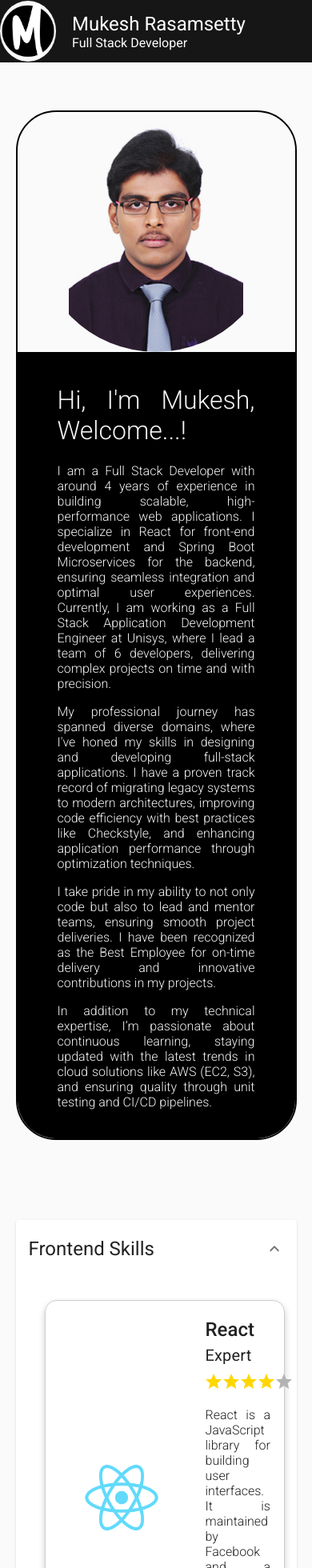
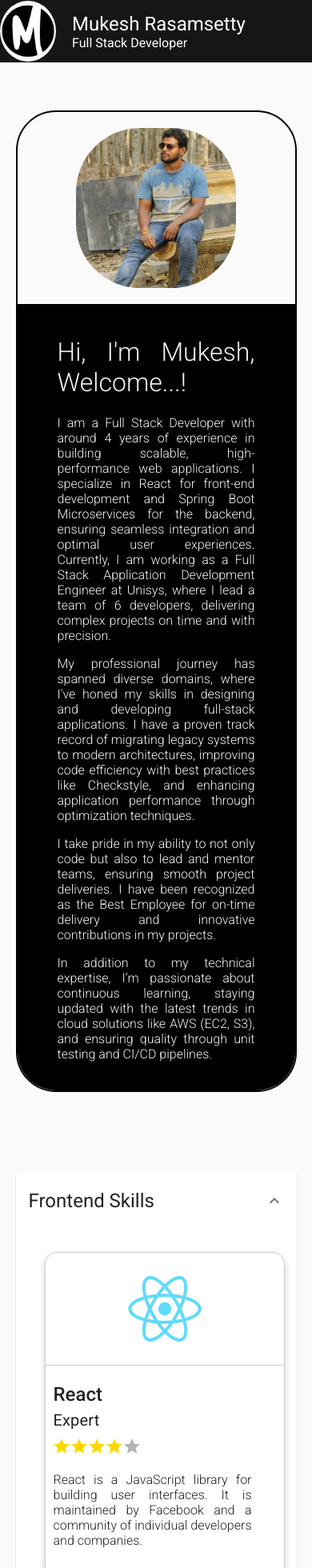
Before and after one commit to Mukesh-rasamsetty/about-me, a React (Create React App) app: page / in a window 390 px wide. Shown: the top 1960 px of the page at 80% size. Built offline with nearby package versions, Linux system fonts and the light colour scheme.

Commit message:
Added Responsive

```diff
--- a/src/shared/BriefSummary/index.scss
+++ b/src/shared/BriefSummary/index.scss
@@ -6,13 +6,14 @@
     border-radius: 50px;
 
     img {
-        width: 300px;
-        height: 300px;
+        width: 200px;
+        height: 200px;
         aspect-ratio: 3/2;
         object-fit: contain;
-        mix-blend-mode: multiply;
-        border-radius: 50%;
+        border-radius: 40%;
         vertical-align: bottom;
+        margin: 20px;
+        box-sizing: border-box;
     }
 
     .summary-content {
--- a/src/shared/BriefSummary/index.tsx
+++ b/src/shared/BriefSummary/index.tsx
@@ -1,11 +1,11 @@
 import {Box} from '@mui/material'
-import ProfileCard from 'assets/images/profileCard.jpg'
+import ProfileCard from 'assets/images/wallpaperImg.jpg'
 import './index.scss'
 
 const BriefSummary = () => (
     <Box className='summary-container'>
         <Box className='summary-img-container'>
-            <img src={ProfileCard} alt='Profile Card' />
+            <img src={ProfileCard} alt='Profile Card' title='Mukesh Rasamsetty' />
         </Box>
         <Box className='summary-content'>
             <h1>Hi, I&apos;m Mukesh, Welcome...!</h1>
--- a/src/shared/SkillSet/index.scss
+++ b/src/shared/SkillSet/index.scss
@@ -19,6 +19,16 @@
     box-shadow: 0 4px 8px 0 rgba(0, 0, 0, 0.2);
     border-radius: 15px;
     box-sizing: border-box;
+
+    @media screen and (max-width: 550px) {
+        flex-direction: column;
+
+        > div {
+            border-top: 1px solid #ccc;
+            margin: 0 !important;
+            padding: 20px 10px;
+        }
+    }
 
     img {
         box-sizing: border-box;
--- a/src/shared/SkillSet/index.tsx
+++ b/src/shared/SkillSet/index.tsx
@@ -22,7 +22,7 @@ const SkillSet = ({data = []}: SkillSetProps) => {
         <Box className='grid-row'>
             {data.map((item, index) => (
                 <Box key={index} className='skill-set-container'>
-                    <img src={item.icon} alt={item.name} />
+                    <img src={item.icon} alt={item.name} title={item.name} />
                     <Box>
                         <Typography variant='h5'>{item.name}</Typography>
                         <Typography variant='h6'>{LEVELS[item.level]}</Typography>
```
